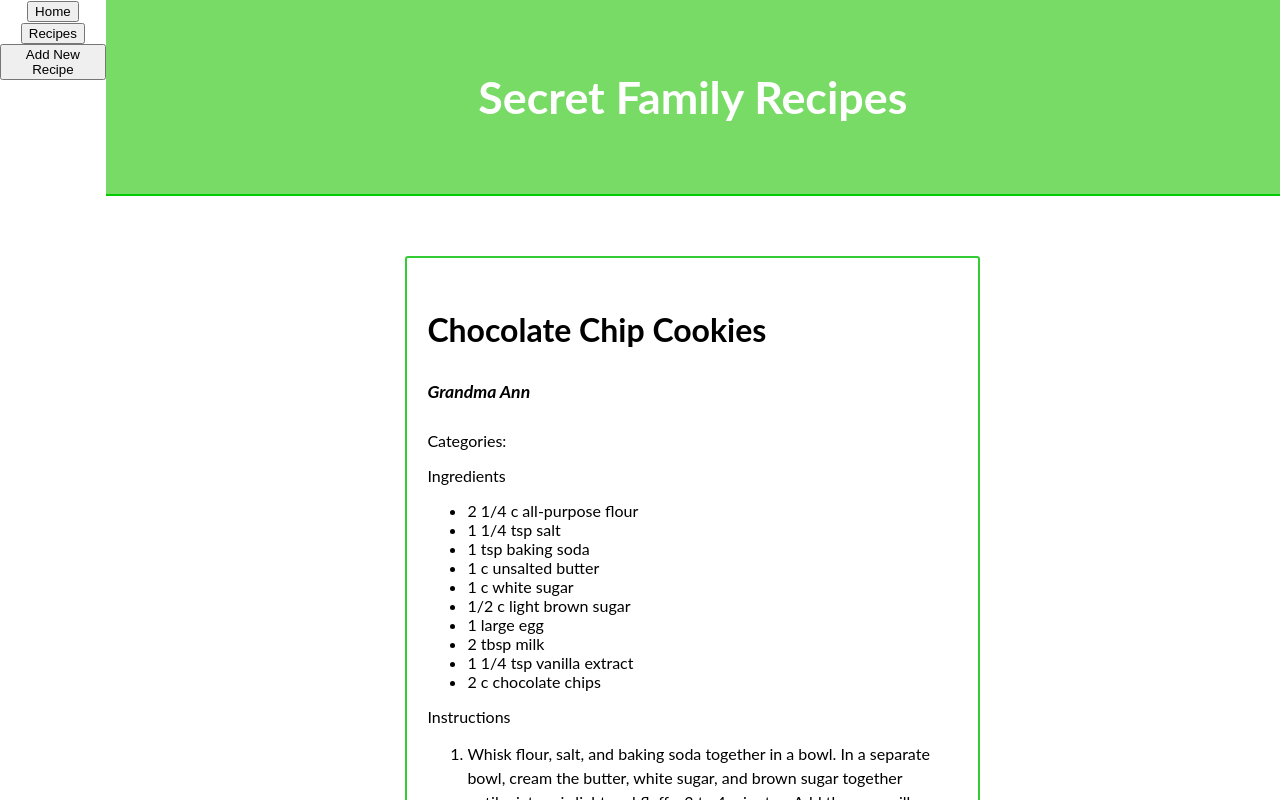
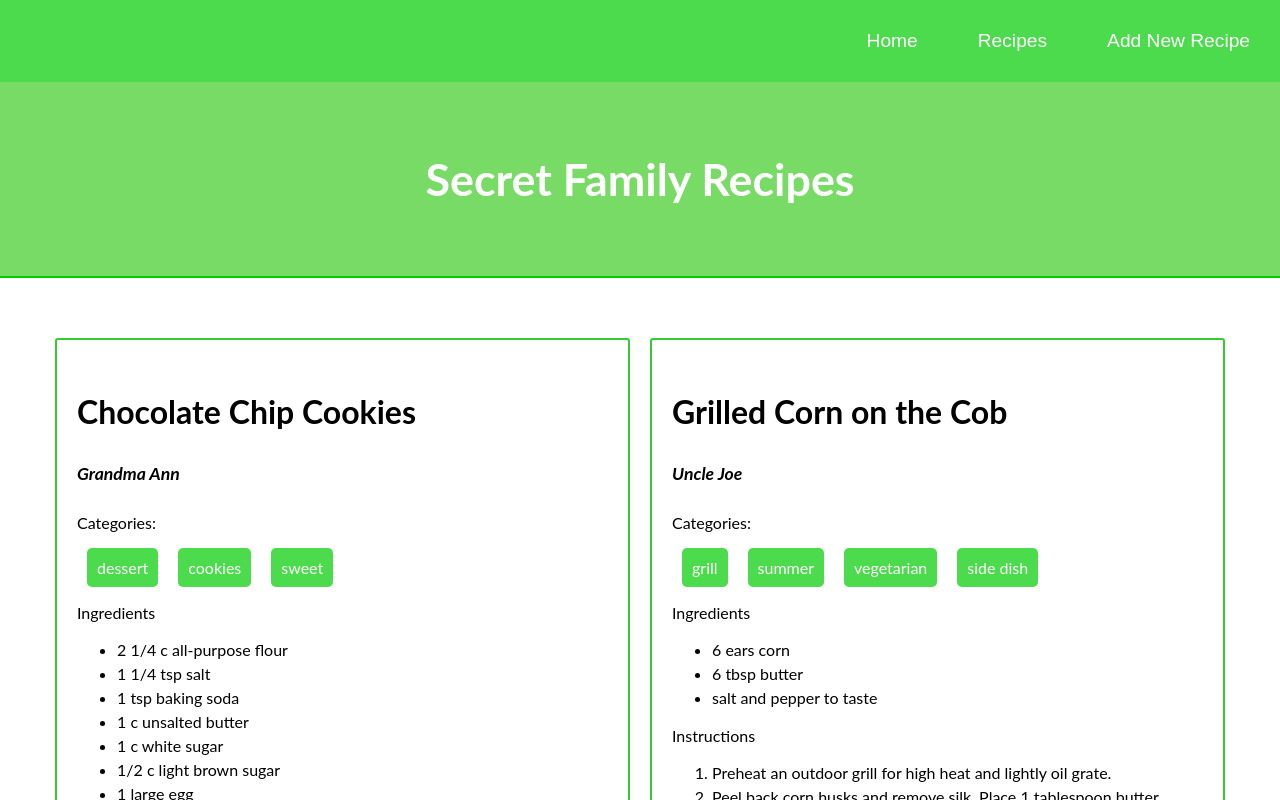
Before and after one commit to Build-Week-Secret-Family-Recipes1/front-end, a React (Create React App) app: page /home in a window 1280 px wide. Shown: the top 800 px of the page. Built offline with nearby package versions, Linux system fonts and the light colour scheme.

Commit message:
styled NavBar, added H1 to App.js, mapped tags onto each Recipe because they were missing

```diff
--- a/src/App.js
+++ b/src/App.js
@@ -1,5 +1,6 @@
 import React, { useState, useEffect } from "react";
 import { BrowserRouter as Router, Route, Switch } from "react-router-dom";
+import styled from 'styled-components';
 
 import NavBar from './components/NavBar';
 import Login from "./components/Login";
@@ -15,6 +16,20 @@ import PrivateRoute from "./components/PrivateRoute";
 import { useSessionStorage } from "./hooks/useSessionStorage";
 import "./styles.scss";
 
+const AppContainer = styled.div`
+  display: flex;
+  flex-direction: column;
+`
+
+const H1 = styled.h1`
+    color: white;
+    font-size: 2.8rem;
+    font-weight: bold;
+    padding: 70px;
+    margin: 0;
+    border-bottom: 2px solid #00CC00;
+    background-color: rgba(106, 216, 86, 0.9);
+`
 
 function App(props) {
   const [loggedIn, setLoggedIn] = useState(false);
@@ -34,8 +49,9 @@ function App(props) {
 
   return (
     <Router history={props.history}>
-      <div className="App">
+      <AppContainer className="App">
         <NavBar />
+        <H1>Secret Family Recipes</H1>
         <Switch>
           <Route exact path="/recipes" component={RecipeList} />
           <Route exact path="/home" component={Home} />
@@ -48,7 +64,7 @@ function App(props) {
           <Route path="/register" render={(props)=> <RegisterUser {...props} func={setUser} />}/>
           {!loggedIn?<Route render={(props)=> <Login {...props} func={setUser} />}/>:<Route component={Home} />}
         </Switch>
-      </div>
+      </AppContainer>
     </Router>
   );
 }
--- a/src/components/EditRecipe.js
+++ b/src/components/EditRecipe.js
@@ -50,16 +50,6 @@ const Input = styled.input`
 
 const Div = styled.div`
     width: 100%;
-`
-
-const H1 = styled.h1`
-    color: white;
-    font-size: 2.8rem;
-    font-weight: bold;
-    padding: 70px;
-    margin: 0;
-    border-bottom: 2px solid #00CC00;
-    background-color: rgba(106, 216, 86, 0.9);
 `
 
 const H2 = styled.h2`
@@ -210,7 +200,6 @@ function EditRecipe({getRecipe, recipe, ...props}) {
     } else {
       return (
         <Div>
-          <H1>Secret Family Recipes</H1>
           <StyledForm onSubmit={submitForm}>
               <H2>Edit this Recipe</H2>
               <Label htmlFor="title">
--- a/src/components/Home.js
+++ b/src/components/Home.js
@@ -7,16 +7,6 @@ import SearchBar from './SearchBar';
 
 const Div = styled.div`
     width: 100%;
-`
-
-const H1 = styled.h1`
-    color: white;
-    font-size: 2.8rem;
-    font-weight: bold;
-    padding: 70px;
-    margin: 0;
-    border-bottom: 2px solid #00CC00;
-    background-color: rgba(106, 216, 86, 0.9);
 `
 
 function Home(props) {
@@ -37,7 +27,6 @@ function Home(props) {
 
     return (
         <Div>
-            <H1>Secret Family Recipes</H1>
             <div>
                 {/* <SearchBar recipes={recipes}/> */}
                 <RecipeList {...props} />
--- a/src/components/Login.js
+++ b/src/components/Login.js
@@ -12,16 +12,6 @@ const StyledForm = styled.form`
     flex-direction: column;
     border: 2px solid #32CD32;
     border-radius: 5px;
-`
-
-const H1 = styled.h1`
-    color: white;
-    font-size: 2.8rem;
-    font-weight: bold;
-    padding: 70px;
-    margin: 0;
-    border-bottom: 2px solid #00CC00;
-    background-color: rgba(106, 216, 86, 0.9);
 `
 
 const H2 = styled.h2`
@@ -111,7 +101,6 @@ function Login (props) {
   } else {
     return (
       <div className="loginForm">
-        <H1>Secret Family Recipes</H1>
         <StyledForm onSubmit={login}>
           <H2>Please Log In</H2>
           <InputContainer>
--- a/src/components/NavBar.js
+++ b/src/components/NavBar.js
@@ -1,5 +1,28 @@
 import React from 'react';
 import {Link, useParams} from 'react-router-dom';
+import styled from 'styled-components';
+
+const NavBar = styled.div`
+    display: flex;
+    justify-content: flex-end;
+    align-items: center;
+    background-color: rgba(0, 204, 0, 0.7);
+
+`
+
+const Button = styled.button`
+    padding: 10px;
+    margin: 20px;
+    font-size: 1.2rem;
+    border: none;
+    border-radius: 5px;
+    background-color: transparent;
+    color: white;
+
+    &:hover {
+        background-color: #6AD856;
+    }
+`
 
 export default function (){
     const home = {path: '/', name: 'Home'};
@@ -9,13 +32,13 @@ export default function (){
     const {id} = useParams();
 
     return (
-        <div className='nav-container'>
+        <NavBar className='nav-container'>
           {nav.map(navItem => (
               <nav>
-                  <Link to={`${navItem.path}`}><button>{`${navItem.name}`}</button></Link>
+                  <Link to={`${navItem.path}`}><Button>{`${navItem.name}`}</Button></Link>
               </nav>
 
           ))}
-        </div>
+        </NavBar>
     )
 }
--- a/src/components/Recipe.js
+++ b/src/components/Recipe.js
@@ -29,6 +29,12 @@ const Li = styled.li`
     line-height: 1.5;
 `
 
+const TagContainer = styled.div`
+  display: flex;
+  align-items: center;
+  flex-wrap: wrap;
+`
+
 const ButtonContainer = styled.div`
     display: flex;
     justify-content: space-evenly;
@@ -44,6 +50,14 @@ const Button = styled.button`
     border-radius: 5px;
     background-color: ${props => props.secondary ? '#FE9A76' : '#6AD856'};
     color: white;
+`
+
+const Tag = styled.p`
+  background-color: rgba(0, 204, 0, 0.7);
+  color: white;
+  padding: 10px;
+  margin: 0 10px;
+  border-radius: 5px;
 `
 
 
@@ -101,11 +115,18 @@ function Recipe(props) {
               <H3>{recipeState.title}</H3>
               <H5>{recipeState.source}</H5>
               <p>Categories:</p>
+              <TagContainer>
+                  {recipeState.tags.map(tag => {
+                      return (
+                          <Tag>{tag}</Tag>
+                      )
+                  })}
+              </TagContainer>
               <p>Ingredients</p>
               <ul>
                   {recipeState.ingredients.map(ingredient => {
                       return (
-                          <li>{ingredient}</li>
+                          <Li>{ingredient}</Li>
                       )
                   })}
               </ul>
--- a/src/components/RecipeForm.js
+++ b/src/components/RecipeForm.js
@@ -50,16 +50,6 @@ const Input = styled.input`
 
 const Div = styled.div`
     width: 100%;
-`
-
-const H1 = styled.h1`
-    color: white;
-    font-size: 2.8rem;
-    font-weight: bold;
-    padding: 70px;
-    margin: 0;
-    border-bottom: 2px solid #00CC00;
-    background-color: rgba(106, 216, 86, 0.9);
 `
 
 const H2 = styled.h2`
@@ -188,7 +178,6 @@ function RecipeForm(props) {
     } else {
       return (
         <Div>
-          <H1>Secret Family Recipes</H1>
           <StyledForm onSubmit={submitForm}>
               <H2>Add a Recipe</H2>
               <Label htmlFor="title">
--- a/src/components/RegisterUser.js
+++ b/src/components/RegisterUser.js
@@ -12,16 +12,6 @@ const StyledForm = styled.form`
     flex-direction: column;
     border: 2px solid #32CD32;
     border-radius: 5px;
-`
-
-const H1 = styled.h1`
-    color: white;
-    font-size: 2.8rem;
-    font-weight: bold;
-    padding: 70px;
-    margin: 0;
-    border-bottom: 2px solid #00CC00;
-    background-color: rgba(106, 216, 86, 0.9);
 `
 
 const H2 = styled.h2`
@@ -110,7 +100,6 @@ function RegisterUser (props) {
    } else {
     return (
       <div className="loginForm">
-        <H1>Secret Family Recipes</H1>
         <StyledForm onSubmit={register}>
           <H2>Register</H2>
           <InputContainer>
```
